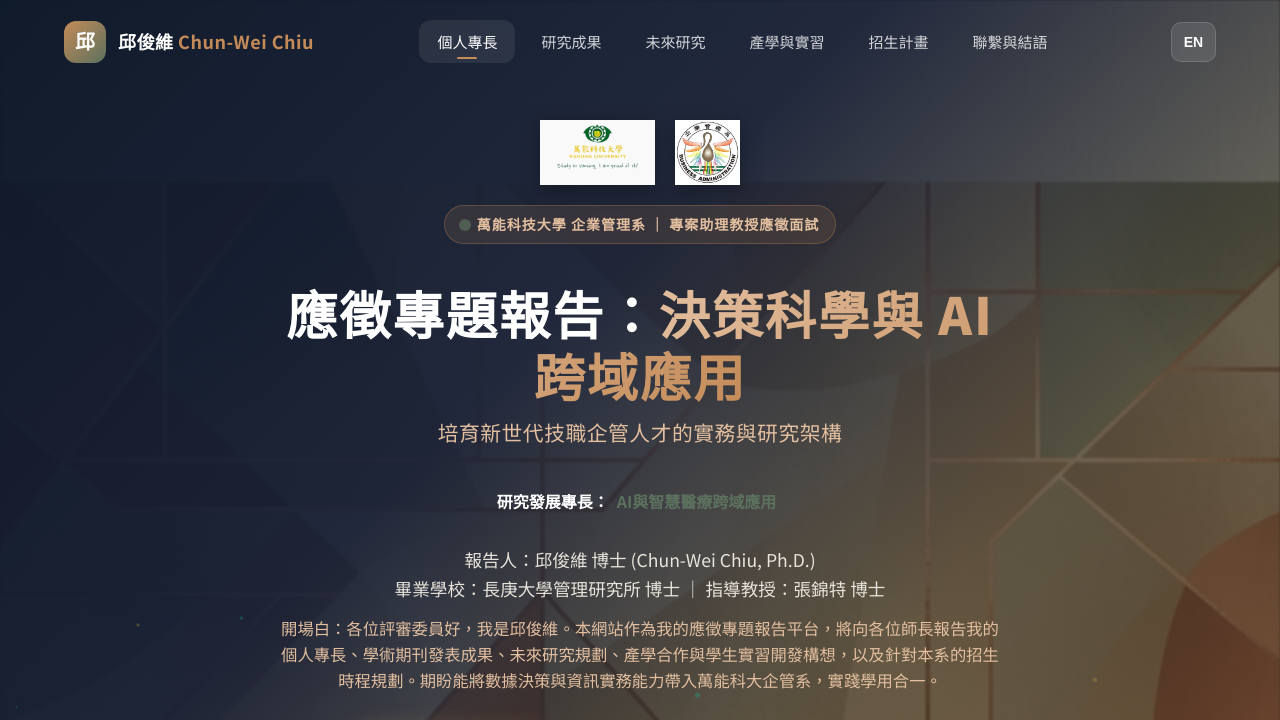
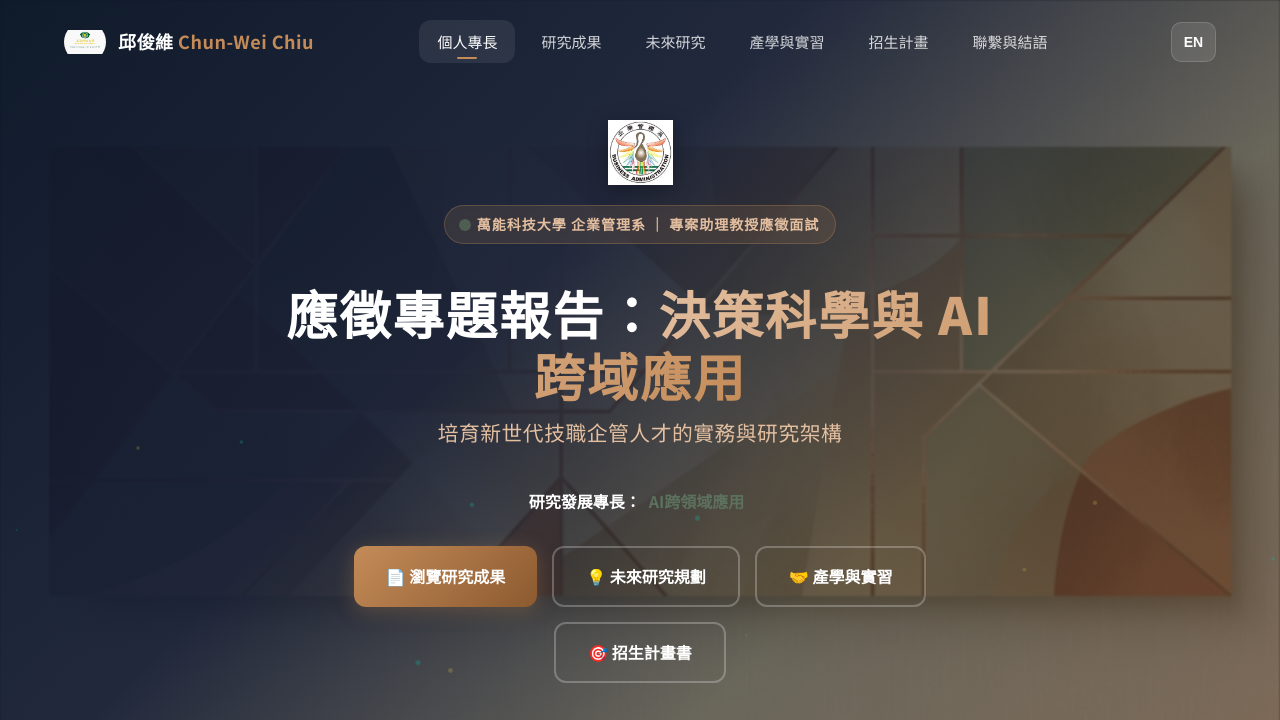
Before and after one commit to h12s12bs/vanung-faculty-portfolio, a plain HTML site: page index.html in a window 1280 px wide. Shown: the top 720 px of the page. Drawn offline with Linux system fonts and the light colour scheme.

Commit message:
fix: 調整首頁Logo配置與專長項目、移除報告人開場白文字區塊、還原英文版網頁的原版排版格式

```diff
--- a/index.html
+++ b/index.html
@@ -199,9 +199,8 @@
     <div id="particles-container"></div>
 
     <div class="hero-content" style="max-width: 800px; margin: 0 auto; text-align: center;">
-      <!-- Vanung University & Dept Logo Container -->
-      <div class="hero-logo-container" style="margin-bottom: 20px; display: flex; justify-content: center; gap: 20px; align-items: center; flex-wrap: wrap;">
-        <img src="assets/images/logo-vnu.jpg" alt="萬能科技大學 Logo" style="height: 65px; max-width: 100%; object-fit: contain; filter: drop-shadow(0 4px 10px rgba(0,0,0,0.3));" onerror="this.style.display='none';">
+      <!-- Vanung University BA Dept Logo Container -->
+      <div class="hero-logo-container" style="margin-bottom: 20px; display: flex; justify-content: center; gap: 15px; align-items: center;">
         <img src="assets/images/logo-vnuba.jpg" alt="萬能科技大學企管系 Logo" style="height: 65px; max-width: 100%; object-fit: contain; filter: drop-shadow(0 4px 10px rgba(0,0,0,0.3));" onerror="this.style.display='none';">
       </div>
 
@@ -221,16 +220,6 @@
       <div class="hero-subtitle-wrapper" style="margin-bottom: 20px; display: flex; justify-content: center; align-items: center; gap: 8px;">
         <span style="color: var(--white); font-weight: 600;">研究發展專長：</span>
         <span id="typing-text" style="color: var(--teal); font-weight: 700;"></span>
-      </div>
-
-      <div class="hero-desc" style="max-width: 720px; margin: 0 auto 30px; text-align: center; color: var(--gray-200);">
-        <p style="margin-bottom: 12px; font-size: 1.1rem; line-height: 1.6; color: var(--gray-200);">
-          報告人：邱俊維 博士 (Chun-Wei Chiu, Ph.D.)<br>
-          畢業學校：長庚大學管理研究所 博士 ｜ 指導教授：張錦特 博士
-        </p>
-        <p style="font-size: 1.02rem; line-height: 1.6; color: var(--gold-light); margin: 0;">
-          開場白：各位評審委員好，我是邱俊維。本網站作為我的應徵專題報告平台，將向各位師長報告我的個人專長、學術期刊發表成果、未來研究規劃、產學合作與學生實習開發構想，以及針對本系的招生時程規劃。期盼能將數據決策與資訊實務能力帶入萬能科大企管系，實踐學用合一。
-        </p>
       </div>
 
       <div class="hero-buttons" style="display: flex; justify-content: center; gap: 15px; flex-wrap: wrap;">
--- a/script.js
+++ b/script.js
@@ -262,11 +262,11 @@
   const isEnglish = document.documentElement.lang === 'en';
   const phrases = isEnglish ? [
     'Decision Sciences & Operations Research',
-    'AI & Smart Healthcare Applications',
+    'AI Cross-domain Applications',
     'Information Systems & Full-stack Development'
   ] : [
     '決策科學與運籌管理研究',
-    'AI與智慧醫療跨域應用',
+    'AI跨領域應用',
     '資訊系統與全端軟體開發'
   ];
   let phraseIndex = 0;
--- a/styles.css
+++ b/styles.css
@@ -183,15 +183,14 @@
 .nav-logo-icon {
   width: 42px;
   height: 42px;
-  background: linear-gradient(135deg, var(--gold), var(--teal));
-  border-radius: 12px;
+  background: url('assets/images/logo-vnu.jpg') no-repeat center center;
+  background-size: contain;
+  border-radius: 50%;
   display: flex;
   align-items: center;
   justify-content: center;
-  font-size: 20px;
-  font-weight: 900;
-  color: var(--white);
-  font-family: var(--font-en);
+  font-size: 0;
+  color: transparent;
 }
 
 .nav-logo-text {
```
Also changed, not shown: index-en.html (+28 -17 lines).
